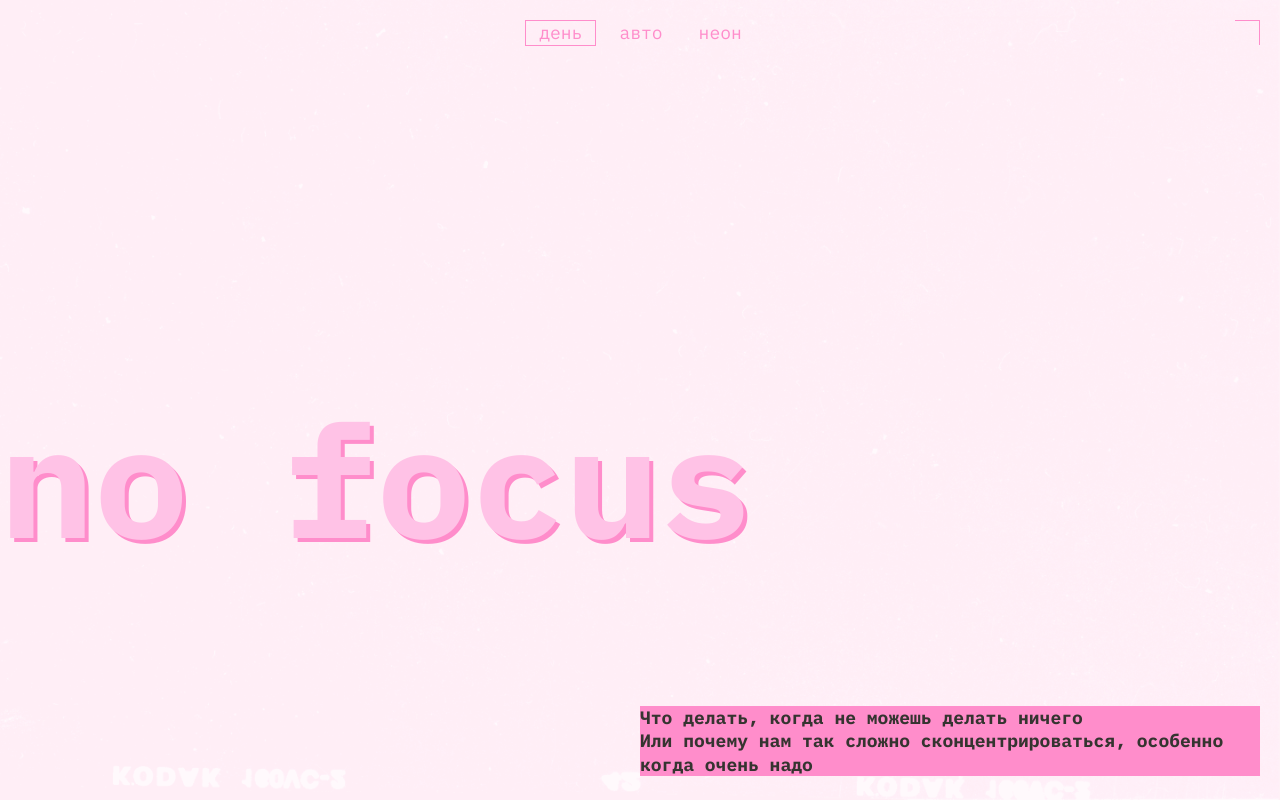
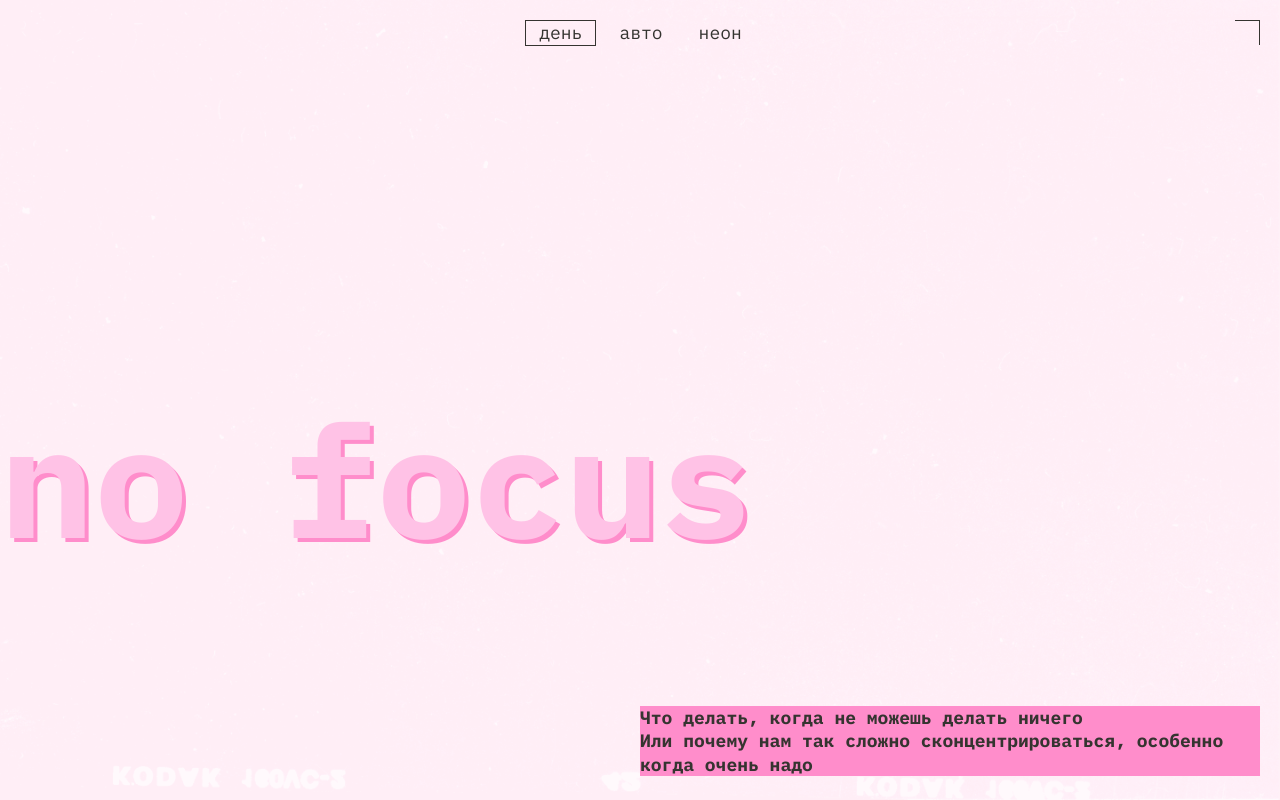
Before and after one commit to Romanticus/slozhno-sosredotochitsya, a website: page src/index.html in a window 1280 px wide. Both pictures are taken after a click on the button "день". Shown: the top 800 px of the page. Drawn offline with Linux system fonts and the light colour scheme; files that its build step writes are made by us from their sources.

Commit message:
'подготовили-к-публикации'

```diff
--- a/src/index.html
+++ b/src/index.html
@@ -197,9 +197,9 @@
         <img src="/images/street.png" alt="" class="images-item image-street" />
       </figure>
     </section>
-    <header class="footer decorated-zone">
+    <footer class="footer decorated-zone">
       <h2 class="footer-title">focus</h2>
-    </header>
+    </footer>
     <script src="./scripts/script.js"></script>
   </body>
 </html>
--- a/src/styles/dark.css
+++ b/src/styles/dark.css
@@ -10,6 +10,7 @@
     чем стили в медиазапросе предпочтений пользователя
   */
   --title-color: #db00ff;
+  --accent-second-color: #ff0070;
 
   --bg-color: #000028;
   --accent-color: #ff0070;
@@ -24,6 +25,7 @@
 
   /* Переменные тёмной темы */
   --title-color: #db00ff;
+  --accent-second-color: #ff0070;
 
   --bg-color: #000028;
   --accent-color: #ff0070;
--- a/src/styles/light.css
+++ b/src/styles/light.css
@@ -10,6 +10,7 @@
     чем стили в медиазапросе предпочтений пользователяa
 
   */
+  --accent-second-color: #353430;
   --bg-color: #fff1f7;
   --accent-color: #ff8dcb;
   --accent-font-color: #353430;
@@ -28,6 +29,7 @@
   --bg-color: #fff1f7;
   --accent-color: #ff8dcb;
   --accent-font-color: #353430;
+  --accent-second-color: #353430;
 
   --font-color: #353430;
 }
@@ -41,6 +43,8 @@
     --accent-color: #ff8dcb;
     --accent-font-color: #353430;
     --title-color: #ffc2e6;
+    --accent-second-color: #353430;
+
     --font-color: #353430;
   }
 
--- a/src/styles/style.css
+++ b/src/styles/style.css
@@ -22,7 +22,7 @@
   display: inline-block;
   font-size: 18px;
   line-height: 100%;
-  color: var(--accent-color);
+  color: var(--accent-second-color);
   text-transform: lowercase;
   height: 26px;
   padding: 0px 13px;
@@ -30,7 +30,7 @@
 }
 
 .header__theme-menu-button_active {
-  border: 1px solid var(--accent-color);
+  border: 1px solid var(--accent-second-color);
   pointer-events: none;
 }
 
@@ -72,8 +72,8 @@
   position: absolute;
   width: 25px;
   height: 25px;
-  border-bottom: 1px solid var(--accent-color);
-  border-left: 1px solid var(--accent-color);
+  border-bottom: 1px solid var(--accent-second-color);
+  border-left: 1px solid var(--accent-second-color);
   bottom: 0;
   left: 0;
 }
@@ -83,8 +83,8 @@
   position: absolute;
   width: 25px;
   height: 25px;
-  border-top: 1px solid var(--accent-color);
-  border-right: 1px solid var(--accent-color);
+  border-top: 1px solid var(--accent-second-color);
+  border-right: 1px solid var(--accent-second-color);
   top: 0;
   right: 0;
 }
@@ -109,7 +109,7 @@
 }
 
 .title {
-  color: var(--accent-color);
+  color: var(--accent-second-color);
   font-family: inherit;
   font-size: 18px;
   font-style: normal;
@@ -222,11 +222,9 @@
   flex-direction: column;
   justify-content: center;
   align-items: center;
-  max-height: 90vh;
 }
 
 .footer-title {
-  /* padding-block-end: 5vh; */
   color: var(--title-color);
   text-shadow: 2px 2px 0px #ff0070;
   font-family: inherit;
--- a/src/styles/variables.css
+++ b/src/styles/variables.css
@@ -4,10 +4,11 @@
 */
 :root {
   /* Переменные тёмной темы */
+  --title-color: #db00ff;
+  --accent-second-color: #ff0070;
+
   --bg-color: #000028;
   --accent-color: #ff0070;
   --accent-font-color: #000028;
-  --title-color: #db00ff;
-
   --font-color: #f1b2ce;
 }
```
